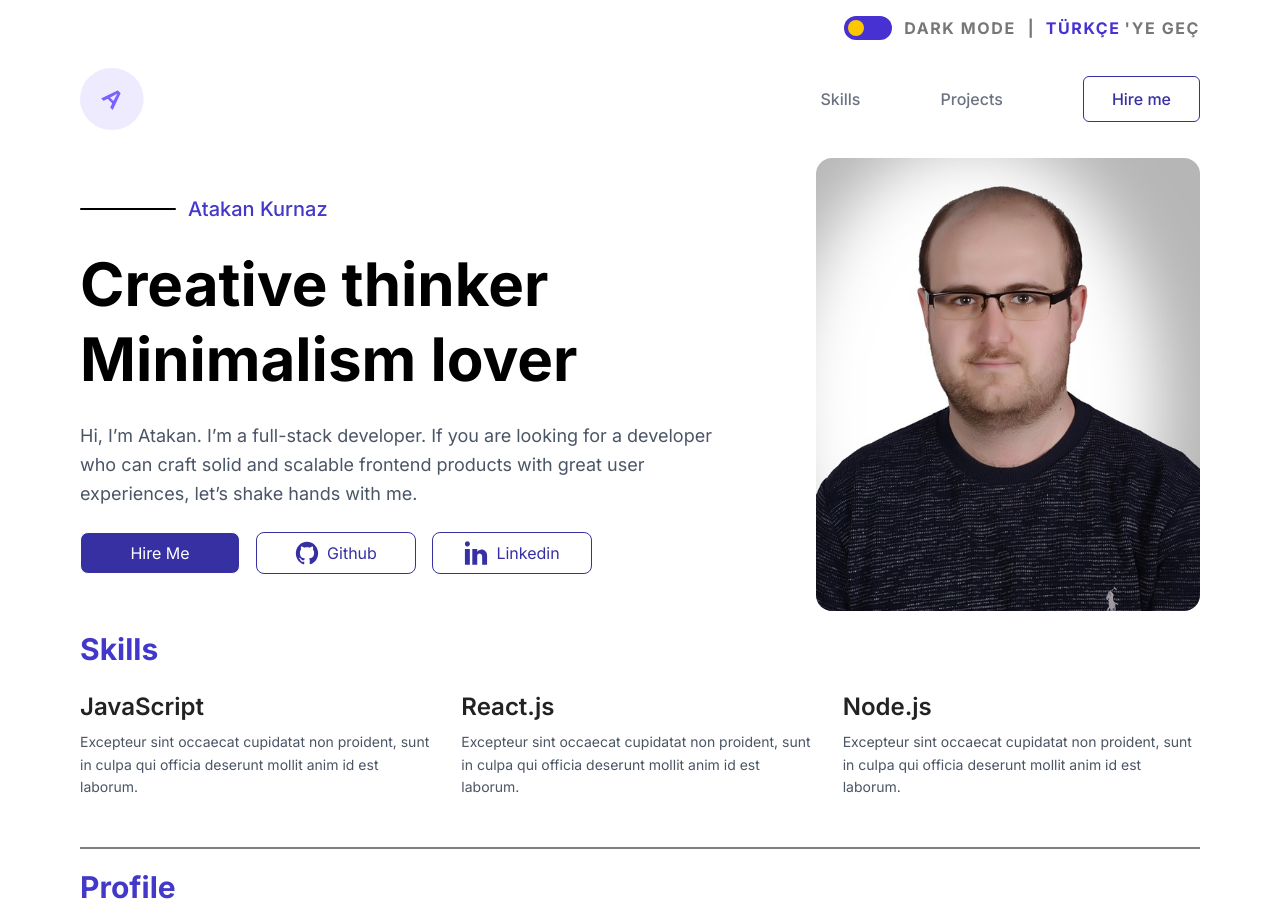
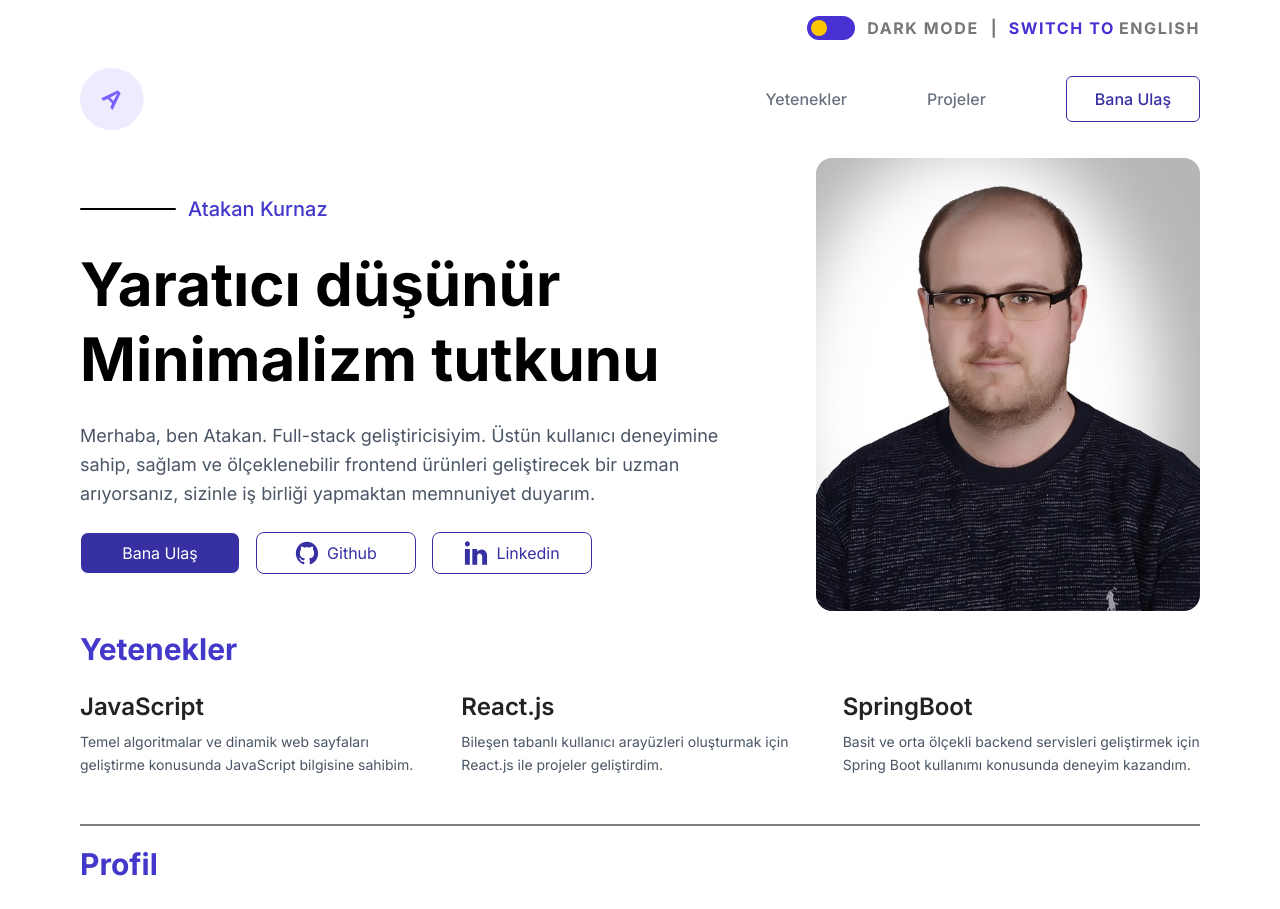
Before and after one commit to aatakankurnaz/PortfolyoReact, a React (Vite) app: page / in a window 1280 px wide. Shown: the top 909 px of the page. Built offline with nearby package versions, Linux system fonts and the light colour scheme.

Commit message:
tr-en geliştiriliyor

```diff
--- a/src/components/DarkModeAndLanguage.jsx
+++ b/src/components/DarkModeAndLanguage.jsx
@@ -1,12 +1,23 @@
 import { useDispatch, useSelector } from "react-redux";
 import { toggleTheme } from "../store/themeSlice";
+import { toggleLanguage, setLanguage } from "../store/languageSlice";
+import { texts } from "../store/texts";
 
 export const DarkModeAndLanguage = () => {
+  const lang = useSelector((state) => state.language.language);
   const dispatch = useDispatch();
   const theme = useSelector((state) => state.theme.mode);
 
   const handleToggle = () => {
     dispatch(toggleTheme());
+  };
+
+  const handleLanguageChange = () => {
+    if (lang === "tr") {
+      dispatch(setLanguage("en"));
+    } else {
+      dispatch(setLanguage("tr"));
+    }
   };
 
   return (
@@ -20,42 +31,39 @@ export const DarkModeAndLanguage = () => {
             checked={theme === 'dark'}
             onChange={handleToggle}
           />
-
-          {/* Arka plan */}
           <div className="block bg-[#4731D3] w-12 h-6 rounded-full peer-checked:bg-gray-600 transition-colors"></div>
-
-          {/* Büyük ana top */}
-          <div className="absolute top-1 left-1 w-4 h-4 bg-yellow-400 rounded-full transition-all  transform peer-checked:translate-x-6 peer-checked:bg-white overflow-hidden">
-
-
-
-          </div>
-          {/* Küçük iç top (hilal efekti) */}
+          <div className="absolute top-1 left-1 w-4 h-4 bg-yellow-400 rounded-full transition-all transform peer-checked:translate-x-6 peer-checked:bg-white overflow-hidden"></div>
           <div className="absolute w-4 h-4 bg-gray-600 rounded-full right-2 top-0 scale-0 peer-checked:scale-100 transition-all "></div>
         </div>
 
-        {/* Text */}
         <span className="text-[#777777] dark:text-[#D9D9D9] font-bold tracking-widest text-sm sm:text-base">
           {theme === "dark" ? "LIGHT MODE" : "DARK MODE"}
         </span>
       </label>
-
-
-
-
 
       <span className="text-[#777777] font-bold hidden sm:inline">
         |
       </span>
 
       <div className="flex items-center gap-1">
-        <button className="font-bold text-[#4731D3] dark:text-[#bab2e7] tracking-widest text-sm sm:text-base">
-          TÜRKÇE
+        <button
+          onClick={handleLanguageChange}
+          className="tracking-widest text-sm sm:text-base font-bold flex items-center gap-1"
+        >
+          {lang === 'tr' ? (
+            <>
+              <span className="text-[#4731D3] dark:text-[#bab2e7]">{texts[lang].language}</span>
+              <span className="text-[#777777] dark:text-[#D9D9D9]">{texts[lang].languageSub}</span>
+            </>
+          ) : (
+            <>
+              <span className="text-[#4731D3] dark:text-[#bab2e7]">{texts[lang].language}</span>
+              <span className="text-[#777777] dark:text-[#D9D9D9]">{texts[lang].languageSub}</span>
+            </>
+          )}
         </button>
-        <span className="text-[#777777] font-bold tracking-widest text-sm sm:text-base">
-          'YE GEÇ
-        </span>
       </div>
+
     </div>
   );
 };
--- a/src/components/MainInformation.jsx
+++ b/src/components/MainInformation.jsx
@@ -1,6 +1,9 @@
+import { useSelector } from "react-redux";
 import CvResim from "../assets/107975 -1.JPG"
+import { texts } from "../store/texts";
 
 export const MainInformation = () => {
+  const lang = useSelector((state) => state.language.language);
   return (
     <div className="flex flex-col-reverse md:flex-row justify-between items-center gap-8 md:gap-16">
       <div className="flex flex-col gap-6 w-full">
@@ -10,17 +13,14 @@ export const MainInformation = () => {
         </div>
 
         <div>
-          <h1 className="dark:text-[#AEBCCF] font-bold text-4xl sm:text-5xl md:text-6xl leading-tight">
-            Creative thinker <br />
-            Minimalism lover
+          <h1 className="dark:text-[#AEBCCF] font-bold text-4xl sm:text-5xl md:text-6xl leading-tight ">
+            {texts[lang].mainP}
           </h1>
         </div>
 
         <div>
           <p className=" font-normal text-base md:text-lg leading-relaxed text-gray-600">
-            Hi, I’m Atakan. I’m a full-stack developer.
-            If you are looking for a developer who can craft solid and scalable frontend
-            products with great user experiences, let’s shake hands with me.
+          {texts[lang].mainP2}
           </p>
         </div>
 
@@ -29,7 +29,7 @@ export const MainInformation = () => {
             href="#contact"
             className="dark:bg-[#E1E1FF] dark:text-black border text-white bg-[#3730A3] flex items-center justify-center px-4 py-2 text-sm sm:text-base whitespace-nowrap min-w-[140px] sm:min-w-[160px] rounded-lg"
           >
-            Hire Me
+            {texts[lang].hireMe}
           </a>
 
           <a
--- a/src/components/NNavBar.jsx
+++ b/src/components/NNavBar.jsx
@@ -1,6 +1,9 @@
-import Logo from "../assets/Ellipse 9.svg"
+import { useSelector } from "react-redux";
+import { texts } from "../store/texts";
 
 export const NavBar = () => {
+  const lang = useSelector((state) => state.language.language);
+
   return (
     <nav className="flex justify-between w-full items-center py-2">
       <svg
@@ -34,10 +37,31 @@ export const NavBar = () => {
       </svg>
 
       <ul className="flex ml-auto gap-8 sm:gap-20">
-        <li><a href="#skills" className="text-[#6B7280] text-lg font-medium text-sm sm:text-base">Skills</a></li>
-        <li><a href="#projects" className=" text-[#6B7280] text-lg font-medium text-sm sm:text-base">Projects</a></li>
-        <li><a href="#contact" className="dark:bg-white border px-7 py-3 rounded-md text-[#3730A3] text-lg font-medium text-sm sm:text-base whitespace-nowrap">Hire me</a></li>
+        <li>
+          <a
+            href="#skills"
+            className="text-[#6B7280] text-lg font-medium text-sm sm:text-base"
+          >
+            {texts[lang].skills}
+          </a>
+        </li>
+        <li>
+          <a
+            href="#projects"
+            className="text-[#6B7280] text-lg font-medium text-sm sm:text-base"
+          >
+            {texts[lang].projects}
+          </a>
+        </li>
+        <li>
+          <a
+            href="#contact"
+            className="dark:bg-white border px-7 py-3 rounded-md text-[#3730A3] text-lg font-medium text-sm sm:text-base whitespace-nowrap"
+          >
+            {texts[lang].hireMe}
+          </a>
+        </li>
       </ul>
     </nav>
-  )
-}
+  );
+};
--- a/src/components/Profile.jsx
+++ b/src/components/Profile.jsx
@@ -1,37 +1,41 @@
+import { useSelector } from "react-redux";
+import { texts } from "../store/texts";
+
 export const Profile = () => {
+  const lang = useSelector((state) => state.language.language);
     return (
       <div className="flex flex-col gap-6">
-        <h1 className="text-2xl md:text-3xl font-bold text-[#4338CA]">Profile</h1>
+        <h1 className="text-2xl md:text-3xl font-bold text-[#4338CA]">{texts[lang].profile}</h1>
 
         <div className="flex flex-col md:flex-row gap-10 md:gap-20">
           <div className="flex flex-col gap-4 flex-1">
-            <h2 className="text-xl md:text-2xl font-semibold text-[#222]">Profile</h2>
+            <h2 className="text-xl md:text-2xl font-semibold text-[#222]">{texts[lang].profile}</h2>
             <div className="flex gap-8">
-              <div className="flex flex-col gap-2 text-sm md:text-base">
-                <p className="font-bold text-black">Doğum Tarihi</p>
-                <p className="font-bold text-black">İkamet Şehri</p>
-                <p className="font-bold text-black">Eğitim Durumu</p>
-                <p className="font-bold text-black">Tercih Ettiği Rol</p>
+              <div className="flex flex-col gap-4 text-sm md:text-base">
+                <p className="font-bold text-black">{texts[lang].birth}</p>
+                <p className="font-bold text-black">{texts[lang].place}</p>
+                <p className="font-bold text-black">{texts[lang].edu}</p>
+                <p className="font-bold text-black">{texts[lang].prefer}</p>
               </div>
 
-              <div className="flex flex-col text-sm md:text-base">
+              <div className="flex flex-col text-sm md:text-base gap-2">
                 <p className="text-black">18.07.1994</p>
-                <p className="text-black">Trabzon</p>
-                <p className="text-black">
-                  Kocaeli Ünv. Kamu Yönetimi,<br /> Lisans, 2018
+                <p className="text-black">İstanbul, Kartal</p>
+                <p className="text-black whitespace-pre-line">
+                {texts[lang].licence}
                 </p>
-                <p className="text-black">Frontend, UI</p>
+                <p className="text-black">Frontend, UI, Backend</p>
               </div>
             </div>
           </div>
 
           <div className="flex flex-col gap-4 flex-1">
-            <h2 className="text-xl md:text-2xl font-semibold text-[#222]">About Me</h2>
+            <h2 className="text-xl md:text-2xl font-semibold text-[#222]">{texts[lang].about}</h2>
             <p className="text-sm md:text-base text-gray-600 leading-relaxed">
-              Lorem ipsum, dolor sit amet consectetur adipisicing elit. Veniam aut, odit laborum aliquam voluptatum nisi mollitia.
+            {texts[lang].aboutP1}
             </p>
             <p className="text-sm md:text-base text-gray-600 leading-relaxed">
-              Minima accusamus ratione soluta aperiam sit voluptate? Dicta quod deserunt quam temporibus cumque magnam!
+            {texts[lang].aboutP2}
             </p>
           </div>
         </div>
--- a/src/components/Skills.jsx
+++ b/src/components/Skills.jsx
@@ -1,8 +1,12 @@
+import { useSelector } from "react-redux";
+import { texts } from "../store/texts";
+
 export const Skills = () => {
+  const lang = useSelector((state) => state.language.language);
     return (
       <div className="flex flex-col gap-6">
 
-        <h1 className="text-2xl md:text-3xl font-bold text-[#4338CA]">Skills</h1>
+        <h1 className="text-2xl md:text-3xl font-bold text-[#4338CA]">{texts[lang].skills}</h1>
 
 
         <div className="flex flex-col md:flex-row justify-between gap-6">
@@ -10,7 +14,7 @@ export const Skills = () => {
           <div className="flex flex-col gap-2 flex-1">
             <h2 className="text-xl md:text-2xl font-semibold text-[#222]">JavaScript</h2>
             <p className="text-sm text-gray-600 leading-relaxed">
-              Excepteur sint occaecat cupidatat non proident, sunt in culpa qui officia deserunt mollit anim id est laborum.
+            {texts[lang].js}
             </p>
           </div>
 
@@ -18,15 +22,15 @@ export const Skills = () => {
           <div className="flex flex-col gap-2 flex-1">
             <h2 className="text-xl md:text-2xl font-semibold text-[#222]">React.js</h2>
             <p className="text-sm text-gray-600 leading-relaxed">
-              Excepteur sint occaecat cupidatat non proident, sunt in culpa qui officia deserunt mollit anim id est laborum.
+            {texts[lang].react}
             </p>
           </div>
 
 
           <div className="flex flex-col gap-2 flex-1">
-            <h2 className="text-xl md:text-2xl font-semibold text-[#222]">Node.js</h2>
+            <h2 className="text-xl md:text-2xl font-semibold text-[#222]">SpringBoot</h2>
             <p className="text-sm text-gray-600 leading-relaxed">
-              Excepteur sint occaecat cupidatat non proident, sunt in culpa qui officia deserunt mollit anim id est laborum.
+            {texts[lang].spring}
             </p>
           </div>
         </div>
--- a/src/store/index.js
+++ b/src/store/index.js
@@ -1,8 +1,10 @@
 import { configureStore } from '@reduxjs/toolkit';
 import themeReducer from './themeSlice';
+import languageReducer from "./languageSlice"
 
 export const store = configureStore({
   reducer: {
     theme: themeReducer,
+    language: languageReducer,
   },
 });
--- /dev/null
+++ b/src/store/languageSlice.js
@@ -0,0 +1,21 @@
+import { createSlice } from '@reduxjs/toolkit';
+
+const initialState = {
+  language: 'tr',
+};
+
+const languageSlice = createSlice({
+  name: 'language',
+  initialState,
+  reducers: {
+    toggleLanguage: (state) => {
+      state.language = state.language === 'en' ? 'tr' : 'en';
+    },
+    setLanguage: (state, action) => {
+      state.language = action.payload;
+    }
+  }
+});
+
+export const { toggleLanguage, setLanguage } = languageSlice.actions;
+export default languageSlice.reducer;
--- /dev/null
+++ b/src/store/texts.js
@@ -0,0 +1,45 @@
+export const texts = {
+  tr: {
+    language: "SWITCH TO",
+    languageSub: " ENGLISH",
+    skills: "Yetenekler",
+    projects: "Projeler",
+    hireMe: "Bana Ulaş",
+    mainP: "Yaratıcı düşünür Minimalizm tutkunu",
+    mainP2: "Merhaba, ben Atakan. Full-stack geliştiricisiyim. Üstün kullanıcı deneyimine sahip, sağlam ve ölçeklenebilir frontend ürünleri geliştirecek bir uzman arıyorsanız, sizinle iş birliği yapmaktan memnuniyet duyarım.",
+    js: "Temel algoritmalar ve dinamik web sayfaları geliştirme konusunda JavaScript bilgisine sahibim.",
+    react:"Bileşen tabanlı kullanıcı arayüzleri oluşturmak için React.js ile projeler geliştirdim.",
+    spring:"Basit ve orta ölçekli backend servisleri geliştirmek için Spring Boot kullanımı konusunda deneyim kazandım.",
+    profile:"Profil",
+    birth:"Doğum Tarihi",
+    place:"İkamet Şehri",
+    edu:"Eğitim Durumu",
+    prefer:"Tercih Ettiği Rol",
+    licence:"Kocaeli Ünv. Kamu Yönetimi, \nLisans, 2018",
+    about: "Hakkımda",
+    aboutP1:"Yetenekli ve vizyoner bir Full Stack Developerım.Farklı sektörlerde boy gösterdikten sonra tutkum olan yazılım dünyasına giriş yaptım.Aldığım eğitimler ile JavaScript, Java, React, Redux, Cypress, NodeJs, Tailwind vb dillerde ve frameworkler de uzmanlaştım.Kendimi alanımda sürekli geliştirmeyi ve güncel tutmayı hedefliyorum. ",
+    aboutP2:"Kısa vadede bu yeteneklerimi karşılıklı olarak geliştirebileceğim projelerde ve şirketlerde çalışmak istiyorum. Uzun vadede ise bilgi çağında parmak ile gösterilen, tam anlamıyla güncele uyum sağlamış ve geliştirmeye, hayal etmeye ne olursa olsun devam eden bir yazılımcı veya yazılımcılar yetiştiren bir yol gösterici olmak istiyorum.",
+  },
+  en: {
+    language: "TÜRKÇE",
+    languageSub: "'YE GEÇ",
+    skills: "Skills",
+    projects: "Projects",
+    hireMe: "Hire Me",
+    mainP:"Creative thinker Minimalism lover",
+    mainP2:"Hi, I’m Atakan. I’m a full-stack developer. If you are looking for a developer who can craft solid and scalable frontend products with great user experiences, let’s shake hands with me.",
+    js:"I have knowledge of JavaScript for developing basic algorithms and dynamic web pages.",
+    react:"I have developed projects using React.js to build component-based user interfaces.",
+    spring:"I have gained experience in using Spring Boot to develop simple and medium-scale backend services.",
+    profile:"Profile",
+    birth:"Date of Birth",
+    place:"City of Residence",
+    edu:"Educational Background",
+    prefer:"Preferred Role",
+    licence:"Kocaeli University, Public Adm. \nBachelor's Degree, 2018",
+    about: "About Me",
+    aboutP1:"I am a talented and visionary Full Stack Developer.After gaining experience in various sectors, I transitioned into the world of software development, which has always been my true passion.Through the training I have received, I have developed expertise in JavaScript, Java, React, Redux, Cypress, Node.js, Tailwind, and other related languages and frameworks.I am committed to continuously improving myself and staying up-to-date in my field.",
+    aboutP2:"In the short term, I aim to work on projects and in companies where I can mutually develop and enhance my skills.In the long term, my goal is to become a well-recognized developer who fully adapts to the ever-evolving digital age, continually improves and dreams without limits, and eventually guides and mentors future developers.",
+  }
+
+};
```
